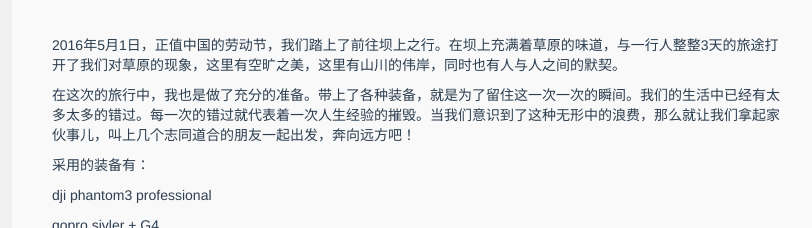
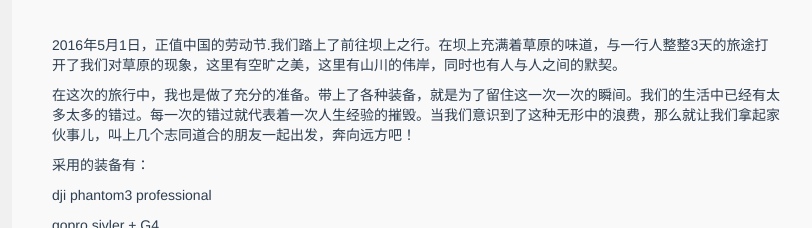
Before and after one commit to naffan2014/naffan2014.github.io, a Jekyll site: the page built from _posts/2016-09-02-坝上之行.md, in a window 1280 px wide and 1250 px high. Shown: the part 736-964 px from the top of the window, without its empty margins (356-1168 px from the left). Built offline with Jekyll 4.4.1, drawn with Linux system fonts in a browser that asks for light colours; nearby versions of some CDN libraries; comment, search, counter and statistics services are not loaded.

Commit message:
udpate content

```diff
--- a/_posts/2016-09-02-坝上之行.md
+++ b/_posts/2016-09-02-坝上之行.md
@@ -14,7 +14,7 @@ category: 生活
 <br>
 
 
-2016年5月1日，正值中国的劳动节，我们踏上了前往坝上之行。在坝上充满着草原的味道，与一行人整整3天的旅途打开了我们对草原的现象，这里有空旷之美，这里有山川的伟岸，同时也有人与人之间的默契。
+2016年5月1日，正值中国的劳动节.我们踏上了前往坝上之行。在坝上充满着草原的味道，与一行人整整3天的旅途打开了我们对草原的现象，这里有空旷之美，这里有山川的伟岸，同时也有人与人之间的默契。
 
 在这次的旅行中，我也是做了充分的准备。带上了各种装备，就是为了留住这一次一次的瞬间。我们的生活中已经有太多太多的错过。每一次的错过就代表着一次人生经验的摧毁。当我们意识到了这种无形中的浪费，那么就让我们拿起家伙事儿，叫上几个志同道合的朋友一起出发，奔向远方吧！
 
```
